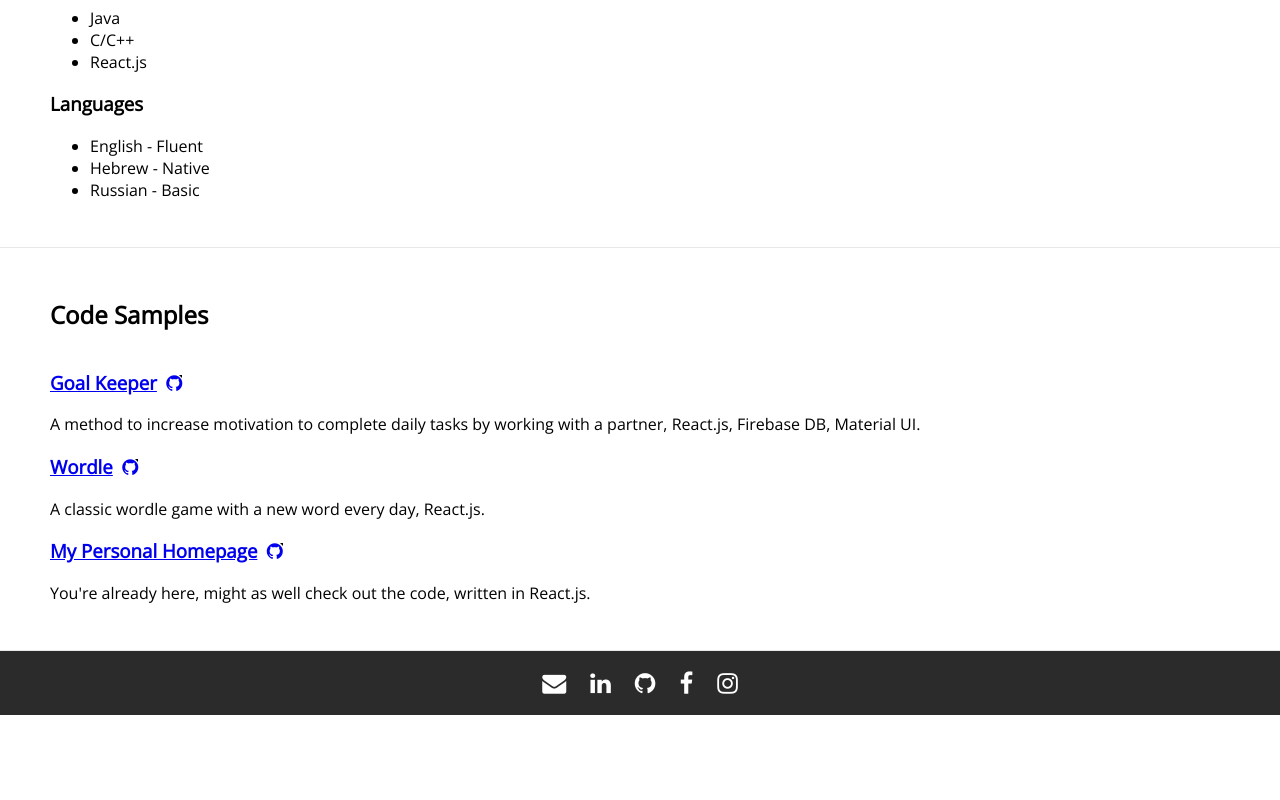
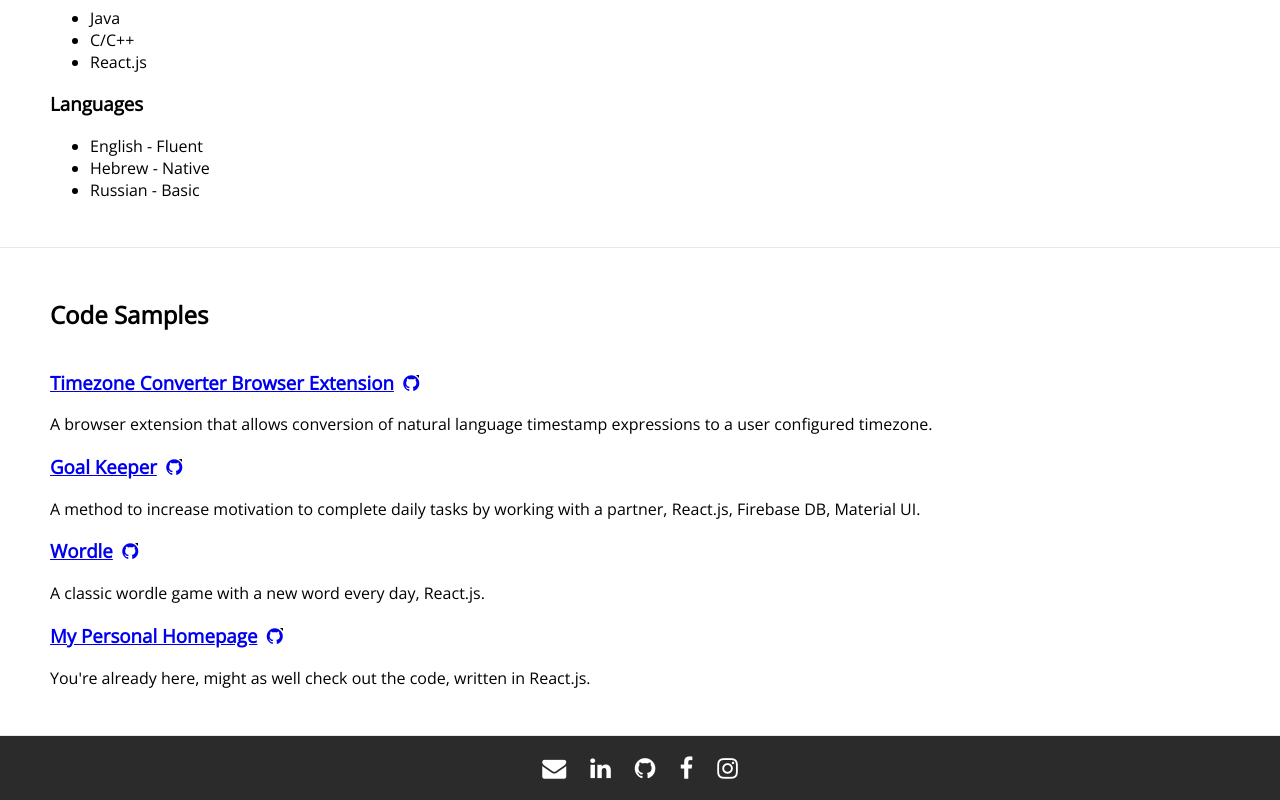
Before and after one commit to AlexanderBiba/AlexanderBiba.github.io, a React (Create React App) app: page / in a window 1280 px wide. Shown: the part 2636-3436 px from the top of the page. Before the commit the page ends 3351 px from the top, so only its background shows below. Built offline with nearby package versions, Linux system fonts and the light colour scheme.

Commit message:
Add chrome extension

```diff
--- a/src/Works.js
+++ b/src/Works.js
@@ -5,6 +5,8 @@ export default function Works() {
         <section id="works">
             <h2 className="title">Code Samples</h2>
             <div className="content">
+                <h3><a className="project" href="https://github.com/AlexanderBiba/timezone-converter-extension">Timezone Converter Browser Extension</a><a className="fa fa-github" href="https://github.com/AlexanderBiba/timezone-converter-extension" target="_blank"/></h3>
+                <p>A browser extension that allows conversion of natural language timestamp expressions to a user configured timezone.</p>
                 <h3><a className="project" href="https://AlexanderBiba.github.io/goal-keeper">Goal Keeper</a><a className="fa fa-github" href="https://github.com/AlexanderBiba/goal-keeper" target="_blank"/></h3>
                 <p>A method to increase motivation to complete daily tasks by working with a partner, React.js, Firebase DB, Material UI.</p>
                 <h3><a className="project" href="https://AlexanderBiba.github.io/wordle">Wordle</a><a className="fa fa-github" href="https://github.com/AlexanderBiba/wordle" target="_blank"/></h3>
```
